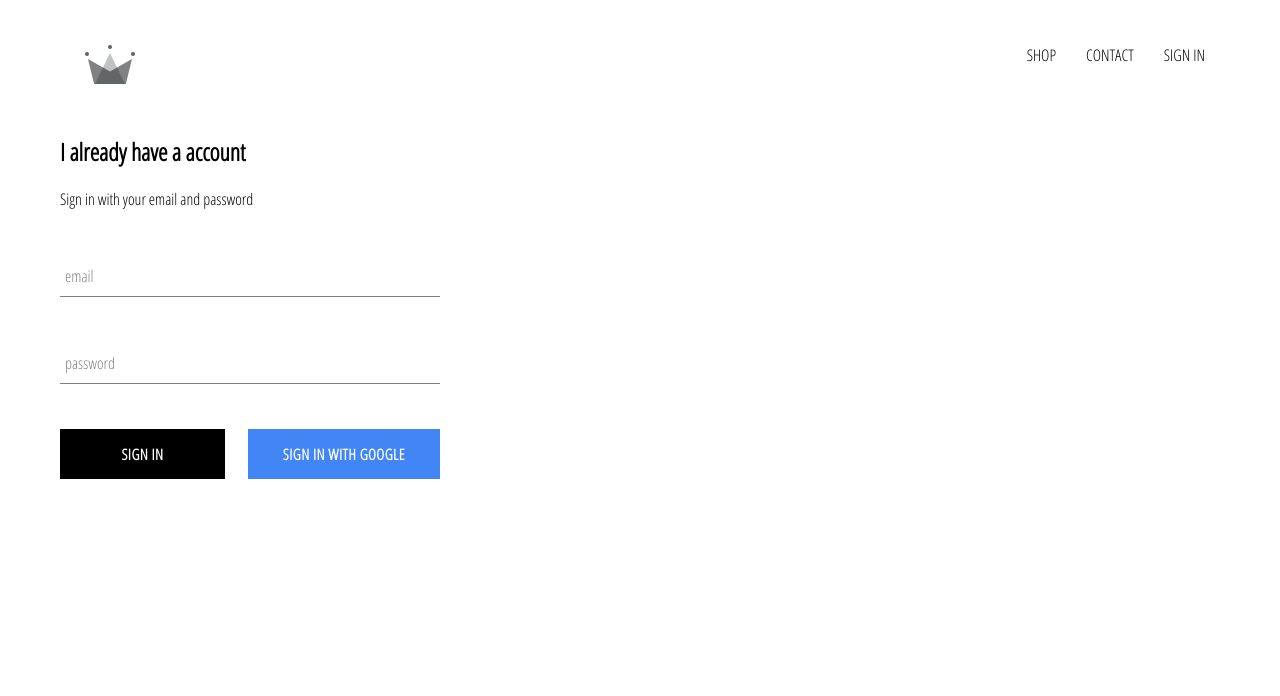
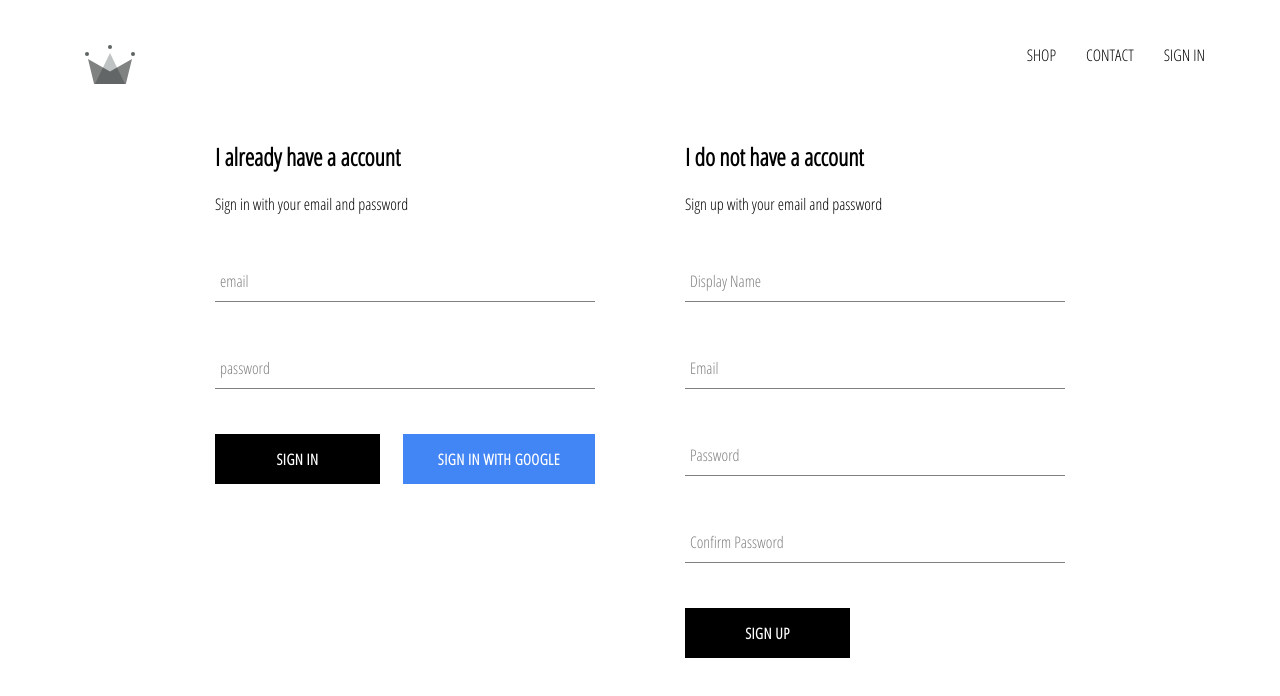
Before and after one commit to miroslavivanov98/crwn-clothing, a React (Create React App) app: page /signin in a window 1280 px wide. Shown: the top 696 px of the page. Built offline with nearby package versions, Linux system fonts and the light colour scheme; no server answers.

Commit message:
implemented firebase utils, included ability to store auth users into firestorm db

```diff
--- a/src/App.js
+++ b/src/App.js
@@ -20,8 +20,20 @@
   unsubscribeFromAuth = null;
 
   componentDidMount() {
-    this.unsubscribeFromAuth = auth.onAuthStateChanged(async (user) => {
-      createUserProfileDocument(user);
+    this.unsubscribeFromAuth = auth.onAuthStateChanged(async (userAuth) => {
+      if (userAuth) {
+        const userRef = await createUserProfileDocument(userAuth);
+        userRef.onSnapshot((snapShot) => {
+          this.setState({
+            currentUser: {
+              id: snapShot.id,
+              ...snapShot.data(),
+            },
+          });
+          console.log(this.state);
+        });
+      }
+      this.setState({ currentUser: userAuth });
     });
   }
 
--- a/src/components/directory/directory.component.jsx
+++ b/src/components/directory/directory.component.jsx
@@ -1,58 +1,57 @@
-import React,{Component} from 'react'
-import MenuItem from '../menu-item/menu-item.component'
+import React, { Component } from 'react';
+import MenuItem from '../menu-item/menu-item.component';
 
-import './directory.styles.scss'
+import './directory.styles.scss';
 
-
-class Directory extends React.Component{
-    constructor(){
+class Directory extends React.Component {
+  constructor() {
     super();
 
     this.state = {
-            sections: [{
+      sections: [
+        {
           title: 'Hats',
           imageUrl: 'https://i.ibb.co/cvpntL1/hats.png',
           id: 1,
-                linkUrl: 'hats'
+          linkUrl: 'hats',
         },
         {
           title: 'Jackets',
           imageUrl: 'https://i.ibb.co/px2tCc3/jackets.png',
           id: 2,
-                linkUrl: ''
+          linkUrl: 'jackets',
         },
         {
           title: 'Sneakers',
           imageUrl: 'https://i.ibb.co/0jqHpnp/sneakers.png',
           id: 4,
-                linkUrl: ''
+          linkUrl: 'sneakers',
         },
         {
           title: 'Womens',
           imageUrl: 'https://i.ibb.co/GCCdy8t/womens.png',
           id: 4,
           size: 'large',
-                linkUrl: ''
+          linkUrl: 'womens',
         },
         {
           title: 'Mens',
           imageUrl: 'https://i.ibb.co/R70vBrQ/men.png',
           id: 5,
           size: 'large',
-                linkUrl: ''
+          linkUrl: 'mens',
+        },
+      ],
+    };
   }
-            ]
-        }
-    }
-    render(){
-        return(
+  render() {
+    return (
       <div className="directory-menu">
-                {this.state.sections.map(({id, ...otherSectionProps}) =>
-                (<MenuItem key = {id} {...otherSectionProps}/>
-                    ))
-                }
+        {this.state.sections.map(({ id, ...otherSectionProps }) => (
+          <MenuItem key={id} {...otherSectionProps} />
+        ))}
       </div>
-        )
+    );
   }
 }
 
--- a/src/components/header/header.styles.scss
+++ b/src/components/header/header.styles.scss
@@ -20,6 +20,7 @@
 
     .option {
       padding: 10px 15px;
+      cursor: pointer;
     }
   }
 }
--- a/src/components/sign-up/sign-up.component.jsx
+++ b/src/components/sign-up/sign-up.component.jsx
@@ -0,0 +1,102 @@
+import React from 'react';
+
+import FormInput from '../form-input/form-input.component';
+import CustomButton from '../custom-button/custom-button.component';
+
+import { auth, createUserProfileDocument } from '../../firebase/firebase.utils';
+
+import './sign-up.styles.scss';
+
+class SignUp extends React.Component {
+  constructor() {
+    super();
+
+    this.state = {
+      displayName: '',
+      email: '',
+      password: '',
+      confirmPassword: '',
+    };
+  }
+
+  handleSubmit = async (event) => {
+    event.preventDefault();
+
+    const { displayName, email, password, confirmPassword } = this.state;
+
+    if (password != confirmPassword) {
+      alert("password don't match");
+      return;
+    }
+    try {
+      const { user } = await auth.createUserWithEmailAndPassword(
+        email,
+        password
+      );
+
+      await createUserProfileDocument(user, { displayName });
+
+      this.setState({
+        displayName: '',
+        email: '',
+        password: '',
+        confirmPassword: '',
+      });
+    } catch (error) {
+      console.error(error);
+    }
+  };
+
+  handleChange = (event) => {
+    const { name, value } = event.target;
+
+    this.setState({ [name]: value });
+  };
+
+  render() {
+    const { displayName, email, password, confirmPassword } = this.state;
+    return (
+      <div className="sign-up">
+        <h2 className="titile">I do not have a account</h2>
+        <span>Sign up with your email and password</span>
+        <form className="sign-up-form" onSubmit={this.handleSubmit}>
+          <FormInput
+            type="text"
+            name="displayName"
+            value={displayName}
+            onChange={this.handleChange}
+            label="Display Name"
+            required
+          />
+          <FormInput
+            type="email"
+            name="email"
+            value={email}
+            onChange={this.handleChange}
+            label="Email"
+            required
+          />
+          <FormInput
+            type="password"
+            name="password"
+            value={password}
+            onChange={this.handleChange}
+            label="Password"
+            required
+          />
+          <FormInput
+            type="password"
+            name="confirmPassword"
+            value={confirmPassword}
+            onChange={this.handleChange}
+            label="Confirm Password"
+            required
+          />
+          <CustomButton type="submit">SIGN UP</CustomButton>
+        </form>
+      </div>
+    );
+  }
+}
+
+export default SignUp;
--- a/src/components/sign-up/sign-up.styles.scss
+++ b/src/components/sign-up/sign-up.styles.scss
@@ -0,0 +1,9 @@
+.sign-up {
+  display: flex;
+  flex-direction: column;
+  width: 380px;
+
+  .title {
+    margin: 10px 0;
+  }
+}
--- a/src/pages/sign-in-and-sign-up/sign-in-and-sign-up.jsx
+++ b/src/pages/sign-in-and-sign-up/sign-in-and-sign-up.jsx
@@ -1,12 +1,14 @@
-import React from "react";
+import React from 'react';
 
+import SignUp from '../../components/sign-up/sign-up.component';
 import SignIn from '../../components/sign-in/sign-in.component';
 import './sign-in-and-sign-up.styles.scss';
 
 const SignInAndSignUpPage = () => (
-    <div className="sign-in-and-sign-up">
-        <SignIn />
-    </div>
+  <div className="sign-in-and-sign-up">
+    <SignIn />
+    <SignUp />
+  </div>
 );
 
 export default SignInAndSignUpPage;
--- a/src/pages/sign-in-and-sign-up/sign-in-and-sign-up.styles.scss
+++ b/src/pages/sign-in-and-sign-up/sign-in-and-sign-up.styles.scss
@@ -0,0 +1,6 @@
+.sign-in-and-sign-up {
+  width: 850px;
+  display: flex;
+  justify-content: space-between;
+  margin: 30px auto;
+}
```
Also changed, not shown: src/components/menu-item/menu-item.styles.scss (+6 -7 lines), 1 other file (tests, documents, lock files or other folders). Lines whose indentation alone changed are shown as unchanged.
